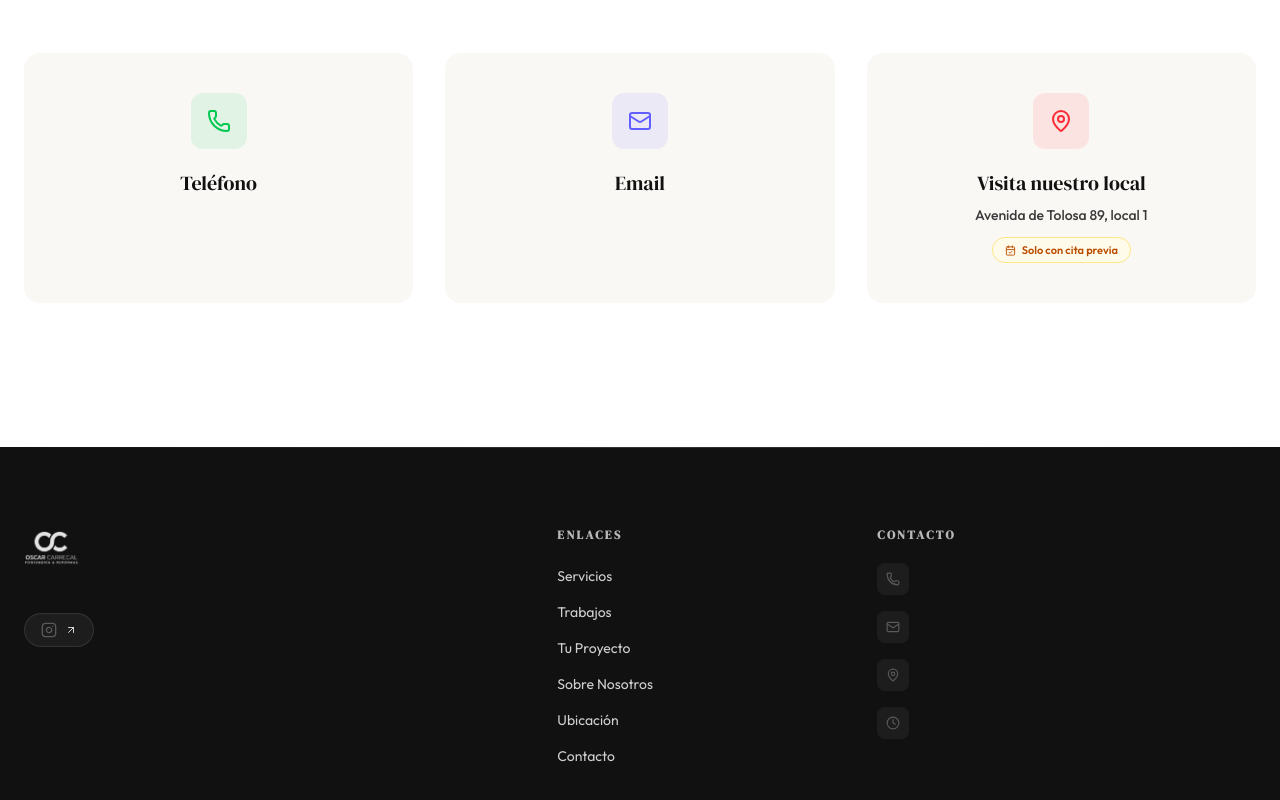
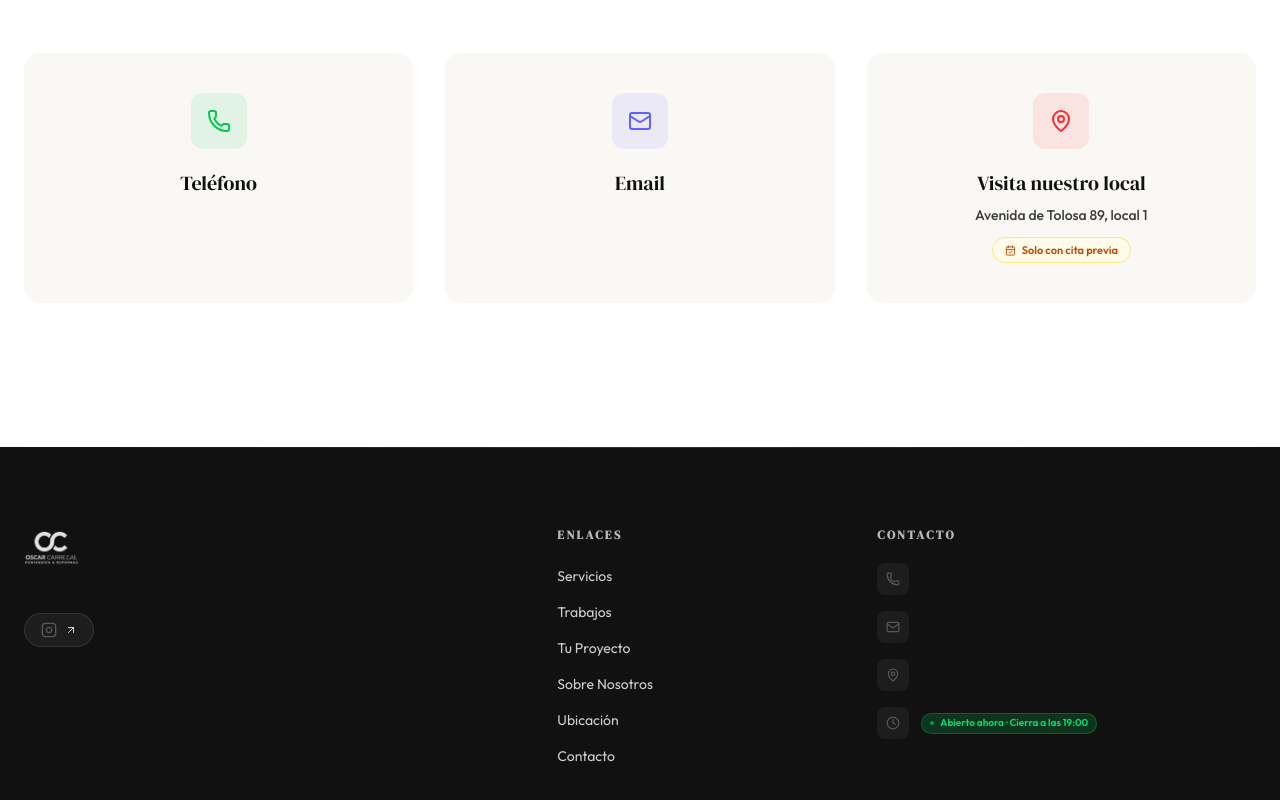
Before and after one commit to oscarcarregal/oscar-web, a Next.js app: page / in a window 1280 px wide. Shown: the part 4762-5562 px from the top of the page. Built offline with nearby package versions, Linux system fonts and the light colour scheme; no server answers; the database is empty.

Commit message:
feat: actualizar footer para soportar estado de apertura

```diff
--- a/app/components/Footer.tsx
+++ b/app/components/Footer.tsx
@@ -6,6 +6,7 @@ import Link from "next/link";
 import { Phone, Mail, MapPin, Clock, Instagram, ArrowUpRight } from "lucide-react";
 import { fetchConfig, type SiteConfig } from "../lib/data";
 import { formatPhoneNumber } from "../lib/phone";
+import { DEFAULT_SCHEDULE, getOpenStatus } from "../lib/schedule";
 
 export default function Footer() {
   const [siteConfig, setSiteConfig] = useState<SiteConfig | null>(null);
@@ -25,6 +26,12 @@ export default function Footer() {
   const footer = siteConfig?.footer;
   const storeAddress = siteConfig?.storeAddress;
   const phoneHref = business?.phoneNumber ? `tel:+34${business.phoneNumber}` : undefined;
+
+  const scheduleEntries = (business?.scheduleEntries && business.scheduleEntries.length > 0)
+    ? business.scheduleEntries
+    : DEFAULT_SCHEDULE;
+
+  const openStatus = getOpenStatus(scheduleEntries);
 
   return (
     <footer className="relative bg-carbon text-white/80">
@@ -130,7 +137,18 @@ export default function Footer() {
                 <div className="flex h-8 w-8 items-center justify-center rounded-lg bg-white/5">
                   <Clock size={14} className="text-silver" />
                 </div>
-                {business?.schedule.compact}
+                <div className="flex flex-col">
+                  {openStatus.label && (
+                    <span className={`inline-flex items-center gap-1.5 rounded-full px-2 py-0.5 text-[10px] font-semibold w-fit ${
+                      openStatus.isOpen
+                        ? "bg-green-500/20 text-green-400 border border-green-500/30"
+                        : "bg-white/10 text-silver border border-white/10"
+                    }`}>
+                      <span className={`h-1 w-1 rounded-full ${openStatus.isOpen ? "bg-green-400 animate-pulse" : "bg-gray-500"}`} />
+                      {openStatus.label}
+                    </span>
+                  )}
+                </div>
               </li>
             </ul>
           </div>
```
